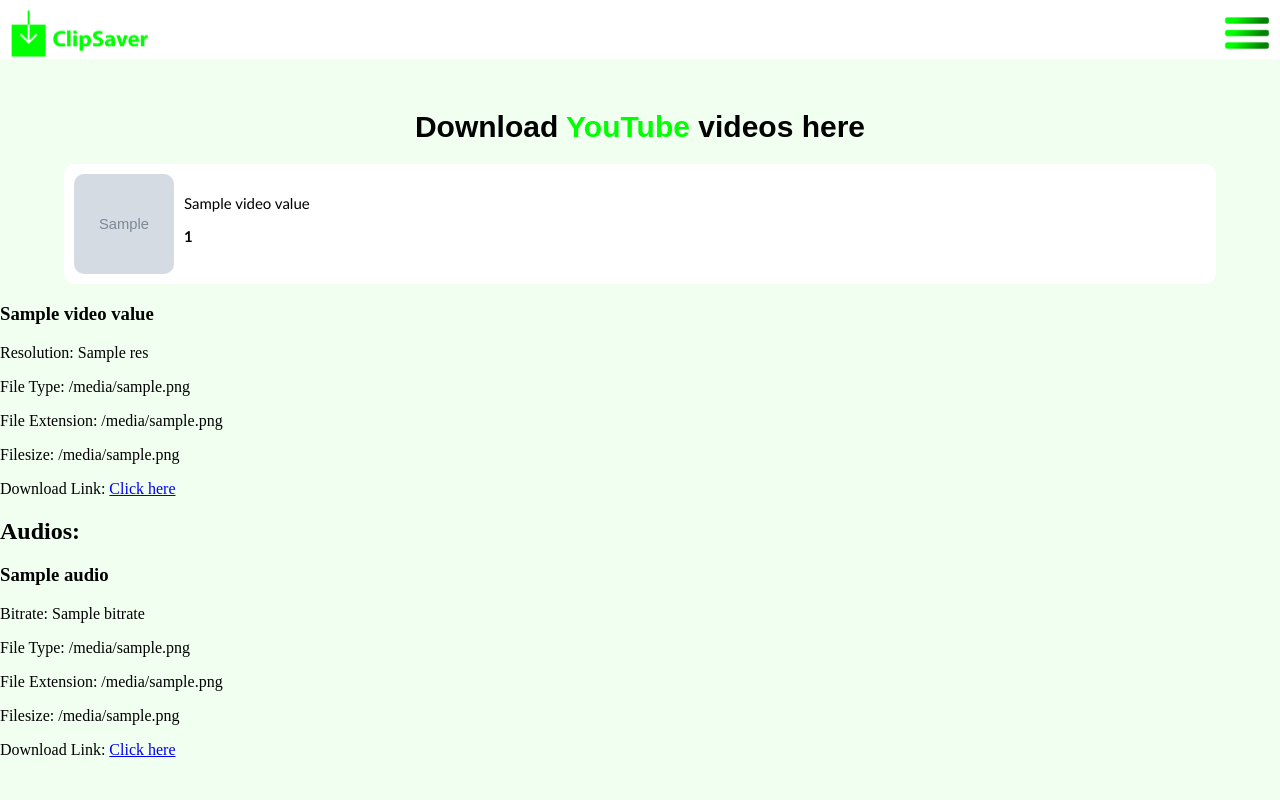
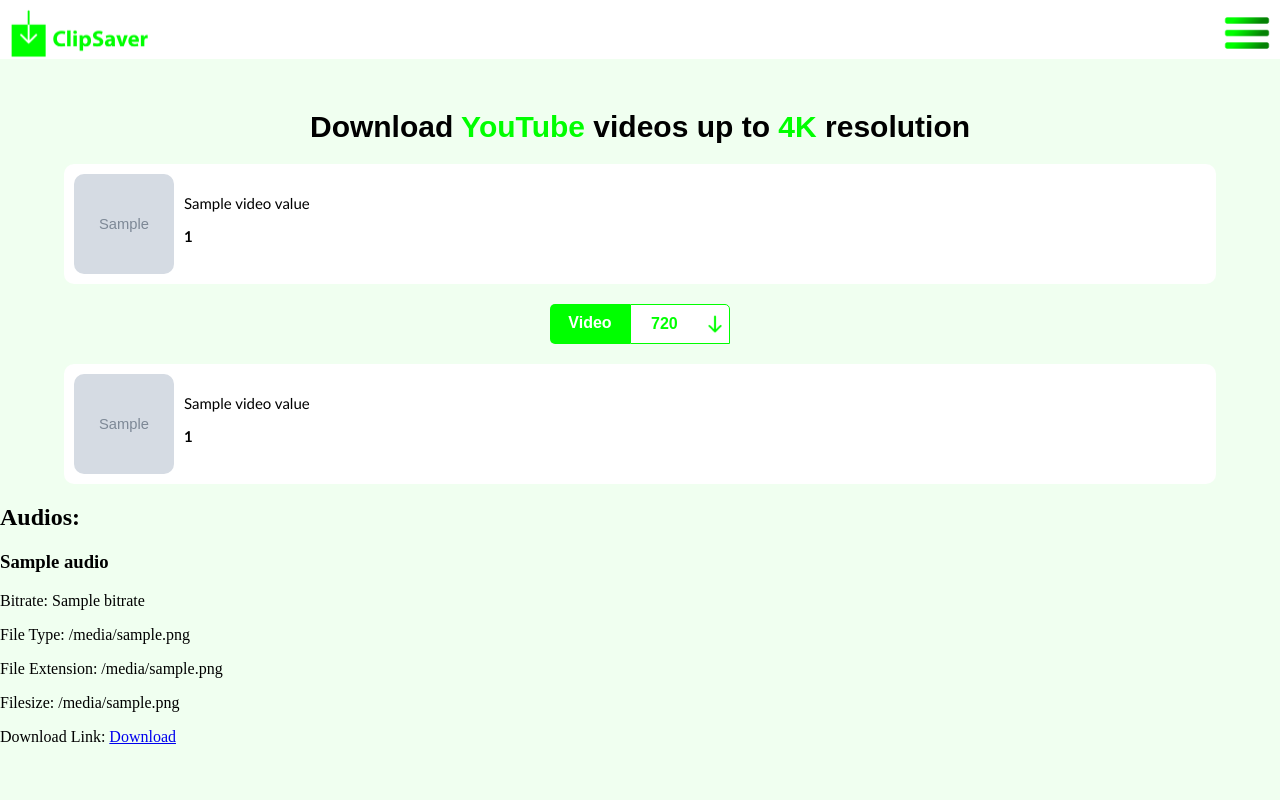
Before and after one commit to Josephvic278/ClipSaver, a Flask app: template templates/result.html in a window 1280 px wide. Run offline with Flask 3, Linux system fonts and the light colour scheme; the template is opened without the code that fills it: most values are stand-ins (such as "Sample title", 1, 10 or a date in 2020); grey boxes marked "Sample" are stand-in pictures.

Commit message:
i just made few changes to the main html and i workef on thr part that displays the resolution differently basically i dont like typing too much just check it out

```diff
--- a/static/json/meta.json
+++ b/static/json/meta.json
@@ -1,5 +1,5 @@
 {
- "thumb": "https://i.ytimg.com/vi/apt4yNV4rvg/hq720.jpg",
- "length": "00:09:42",
- "title": "Brazil vs Guinea 4-1 Extended Highlights & Goals - Friendly 2023"
+ "thumb": "https://i.ytimg.com/vi/O7_EEvET3yw/hq720_2.jpg?sqp=-oaymwEoCIAKENAF8quKqQMcGADwAQH4Ab4EgAKACIoCDAgAEAEYciBOKDwwDw==&rs=AOn4CLCeT5ONRBil1yJl1e9qGw2ym0UcBg",
+ "length": "00:00:22",
+ "title": "Some interesting #facts you need to know #tensecondsfact"
 }
--- a/static/result.css
+++ b/static/result.css
@@ -29,3 +29,147 @@
 .vid_length p{
     font-weight: 600;
 }
+.video_info_tab_bg{
+    justify-content: center;
+    align-items: center;
+    width: 100%;
+    display: flex;
+    display: none;
+    margin-top: 20px;
+}
+.video_info_tab{
+    background: white;
+    width: 90%;
+    border-radius: 5px;
+}
+.video_info_tab_content{
+    margin: 10px;
+}
+.video_info_tab_content p{
+    font-family: Calibri;
+    margin-top: 0;
+    font-weight: 400;
+    margin-left: 2px;
+}
+.hide{
+    display: none;
+}
+.drop_down_bg{
+    justify-content: center;
+    align-items: center;
+    width: 100%;
+    display: flex;
+    margin-top: 20px;
+}
+.drop_down{
+    display: flex;
+}
+.drop_title{
+    background: rgb(0,255,0);
+    width: 80px;
+    height: 40px;
+    justify-content: center;
+    border-top-left-radius: 5px;
+    color: white;
+    border-bottom-left-radius: 5px;
+}
+.drop_title p{
+    text-align: center;
+    font-weight: 600;
+    margin-top: 10px;
+    font-family: Arial;
+}
+.drop_value{
+    background: white;
+    width: 100px;
+    border: 1px solid rgb(0,255,0);
+    height: 40px;
+    justify-content: center;
+    border-top-right-radius: 5px;
+    color: white;
+    border-bottom-right-radius: 0;
+}
+.drop_value p{
+    color: rgb(0,255,0);
+    text-align: left;
+    margin-left: 20px;
+    font-weight: 600;
+    margin-top: 10px;
+    font-family: Arial;
+}
+.drop_arrow{
+    margin-top: 10px;
+}
+.drop_arrow img{
+    width: 20px;
+    margin-left: -25px;
+}
+.resbar{
+    justify-content: center;
+    align-items: center;
+    display: flex;
+    display: none;
+    margin-left: 80px;
+}
+.resbar_content{
+    background: white;
+    margin: 10px;
+    margin-top: 0px;
+    width: 100px;
+    border: 1px solid rgb(0,255,0);
+    border-top: none;
+    border-bottom-right-radius: 5px;
+    border-bottom-left-radius: 5px;
+}
+.resbar_content p{
+    margin-left: 20px;
+    color: rgb(0,255,0);
+    text-align: left;
+    font-weight: 600;
+    margin-top: 10px;
+    font-family: Arial;
+}
+.show{
+    display: block;
+    display: flex;
+}
+.download_btn{
+    justify-content: center;
+    align-items: center;
+    display: flex;
+}
+.download_btn button{
+    height: 35px;
+    width: 100%;
+    border-radius: 5px;
+    background: rgb(0,255,0);
+    color: white;
+    font-weight: 600;
+    border: none;
+}
+.download_btn a{
+    text-decoration: none;
+    width: 100%;
+}
+.mini_img{
+    width: 20px;
+    height: 20px;
+    margin: 0;
+    margin-right: 5px;
+}
+.p_line{
+    display: flex;
+}
+#sm{
+    margin-top: 20px;
+}
+.no_audio{
+    width: 40px;
+    position: absolute;
+    margin-left: -40px;
+}
+.post_it{
+    justify-content: center;
+    align-items: center;
+    display: flex;
+}
--- /dev/null
+++ b/static/result.js
@@ -0,0 +1,71 @@
+document.addEventListener('DOMContentLoaded', function() {
+    var vid_value = document.getElementById("res_input")
+    var res_con_ = document.getElementById("vid_value")
+    res_con_.textContent=vid_value.value
+    var vid_ids = document.getElementById("vid_ids")
+    list_ids = JSON.parse(vid_ids)
+});
+
+function open_resbar() {
+    var resbar = document.getElementById("resbar")
+    resbar.classList.toggle("show")
+}
+var vid_info_bg = document.getElementById("vid_info_bg")
+function res_144p(res_id) {
+    var res_144 = document.querySelector(`div[vid-info-id="${res_id}"]`)
+    res_144.style.display="block";
+    res_144.style.display="flex";
+    var res_con = document.getElementById("vid_value")
+    res_con.textContent="144p"
+
+    var vid_ids = document.getElementById("vid_ids").value
+    list_ids = JSON.parse(vid_ids)
+
+    for (len_l in list_ids) {
+        if (list_ids[len_l]!=res_id) {
+            var rem = document.querySelector(`div[vid-info-id="${list_ids[len_l]}"]`)
+            rem.style.display="none"
+        }
+    }
+    var resbar = document.getElementById("resbar")
+    resbar.classList.toggle("show")
+}
+function res_360p(res_id) {
+    var res_360 = document.querySelector(`div[vid-info-id="${res_id}"]`)
+    res_360.style.display="block";
+    res_360.style.display="flex";
+    var res_con1 = document.getElementById("vid_value")
+    res_con1.textContent="360p"
+
+    var vid_ids = document.getElementById("vid_ids").value
+    list_ids = JSON.parse(vid_ids)
+
+    for (len_l in list_ids) {
+        if (list_ids[len_l]!=res_id) {
+            var rem = document.querySelector(`div[vid-info-id="${list_ids[len_l]}"]`)
+            rem.style.display="none"
+        }
+    }
+    var resbar = document.getElementById("resbar")
+    resbar.classList.toggle("show")
+}
+
+function res_720p(res_id) {
+    var res_720 = document.querySelector(`div[vid-info-id="${res_id}"]`)
+    res_720.style.display="block";
+    res_720.style.display="flex";
+    var res_con1 = document.getElementById("vid_value")
+    res_con1.textContent="720"
+
+    var vid_ids = document.getElementById("vid_ids").value
+    list_ids = JSON.parse(vid_ids)
+
+    for (len_l in list_ids) {
+        if (list_ids[len_l]!=res_id) {
+            var rem = document.querySelector(`div[vid-info-id="${list_ids[len_l]}"]`)
+            rem.style.display="none"
+        }
+    }
+    var resbar = document.getElementById("resbar")
+    resbar.classList.toggle("show")
+}
--- a/templates/result.html
+++ b/templates/result.html
@@ -6,8 +6,9 @@
     <title>Page title</title>
     <link rel="stylesheet" href="/static/home.css">
     <link rel="stylesheet" href="/static/result.css">
+    <script src="/static/result.js"></script>
 </head>
-<body>
+<body onclick="close_resbar()">
     <div class="top_bar">
         <div class="logo">
             <img src="/static/Clip_saver_logo.png" alt=""></img>
@@ -18,19 +19,21 @@
         </div>
     </div>
 
+
    <div class="body_sector">
     {% if data.video or data.audio %}
-
   {% set title_dict = [] %}
   {% set image_dict = [] %}
-  {% set vid_id = 0 %}
+  {% set vid_ids = [] %}
+  <input type="text" value="720" class="hide" id="res_input">
   {% for video_values in data.video.values() %}
+      {% set _= vid_ids.append(video_values.id) %}
       {% set _= title_dict.append(video_values.title) %}
       {% set _= image_dict.append(video_values.img) %}
   {% endfor %}
 
   <div class="header_text">
-        <h1>Download <b class="yt_text">YouTube</b> videos here</h1>
+        <h1>Download <b class="yt_text">YouTube</b> videos up to <b class="yt_text">4K</b> resolution</h1>
     </div>
 
   <div class="top_details_bg">
@@ -45,14 +48,79 @@
       </div>
   </div>
 
+  <div class="drop_down_bg">
+      <div class="drop_down">
+          <div class="drop_title">
+              <p>Video</p>
+          </div>
+          <div class="drop_value">
+              <p id="vid_value"></p>
+          </div>
+          <div class="drop_arrow" onclick="open_resbar()">
+              <img src="/static/downarrow.png" alt=""></img>
+          </div>
+      </div>
+  </div>
+   {% set ids = [] %}
+  <div class="resbar" id="resbar">
+      <div class="resbar_content">
+          {% for vid_id in data.video.values() %}
+          <p onclick="res_{{vid_id.res}}({{vid_id.id}})"> {{vid_id.res}}</p>
+          {% endfor %}
+      </div>
+  </div>
+
+  <input type="text" class="hide" id="vid_ids" value="{{vid_ids}}">
   {% for video in data.video.values() %}
-    <h3>{{ video.title }}</h3>
-    <p>Resolution: {{ video.res }}</p>
-    <p>File Type: {{ video.file_type }}</p>
-    <p>File Extension: {{ video.file_extension }}</p>
-    <p>Filesize: {{ video.filesize }}</p>
-    <p>Download Link: <a href="{{ video.download_link }}">Click here</a></p>
+  <div class="video_info_tab_bg" vid-info-id="{{video.id}}" id="vid_info_bg">
+    <div class="video_info_tab">
+    <div class="video_info_tab_content">
+
+    <div class="p_line">
+        <img src="/static/res_icon.png" alt="" class="mini_img"></img>
+        <p>Resolution: {{ video.res }}</p>
+    </div>
+
+    <div class="p_line">
+        <img src="/static/vid_icon.png" alt="" class="mini_img"></img>
+        <p>Video Type: {{ video.file_type }}</p>
+    </div>
+
+    <div class="p_line">
+        <img src="/static/file_icon.png" alt="" class="mini_img"></img>
+        <p>Video Format: {{ video.file_extension }}</p>
+    </div>
+
+    <div class="p_line">
+        <img src="/static/drive_icon.png" alt="" class="mini_img"></img>
+        <p>Size: {{ video.filesize }}</p>
+    </div>
+
+    <div class="download_btn">
+
+            <a href="{{ video.download_link }}">
+                <button>Download</button>
+            </a>
+    </div>
+
+    </div>
+    </div>
+    </div>
   {% endfor %}
+
+<div class="top_details_bg" id="sm">
+      <div class="top_details">
+          <img src="{{ data.meta.thumb }}" alt="{{ data.meta.title }}" class="pos_it">
+          </img>
+
+          <h2>{{title_dict[0]}}
+          <br>
+          <div class="vid_length">
+              <p>{{ data.meta.length }}</p>
+          </div>
+          </h2>
+      </div>
+  </div>
 
   <h2>Audios:</h2>
   {% for audio in data.audio.values() %}
@@ -61,13 +129,15 @@
     <p>File Type: {{ audio.file_type }}</p>
     <p>File Extension: {{ audio.file_extension }}</p>
     <p>Filesize: {{ audio.filesize }}</p>
-    <p>Download Link: <a href="{{ audio.download_link }}">Click here</a></p>
+    <p>Download Link: <a href="{{ audio.download_link }}">Download</a></p>
   {% endfor %}
     {% elif data.error %}
       <p>Error: {{ data.error }}</p>
     {% else %}
       <p>No data available.</p>
     {% endif %}
+
 </div>
+
 </body>
 </html>
```
Also changed, not shown: static/json/audio.json (+137 -1 lines), static/json/video.json (+29 -1 lines), static/downarrow.png (added), static/drive_icon.png (added), static/file_icon.png (added), static/no_audio.png (added), static/res_icon.png (added), static/vid_icon.png (added).
